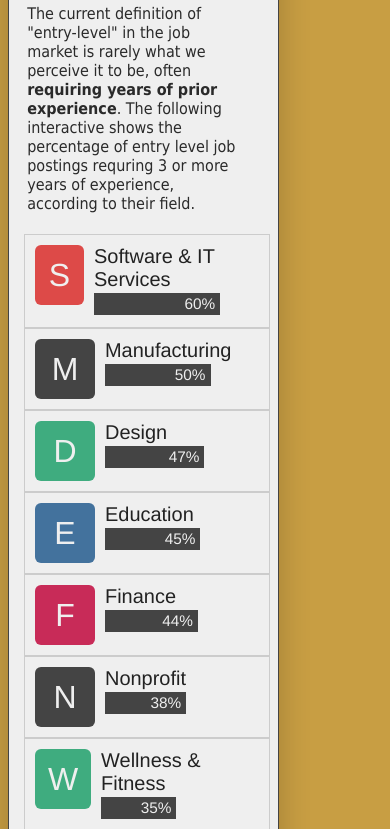
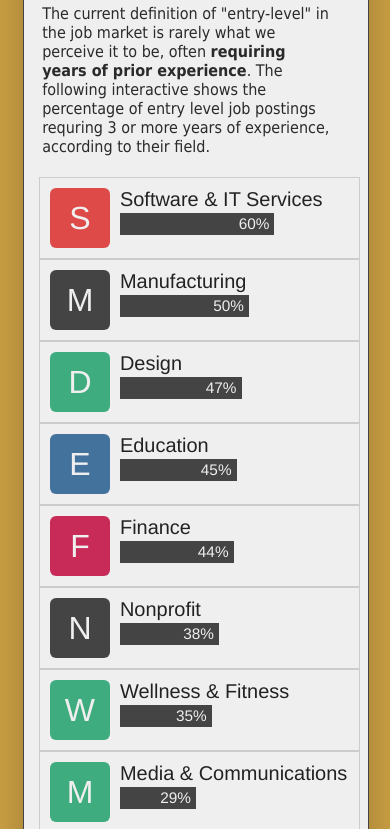
Before and after one commit to schubert-da/MM-w34-EntryLevelMirage, a plain HTML site: page index.html in a window 390 px wide. Shown: the part 114-943 px from the top of the page. Drawn offline with nearby package versions, Linux system fonts and the light colour scheme.

Commit message:
fixed viz-container alignment on smaller screens

```diff
--- a/style.css
+++ b/style.css
@@ -19,11 +19,11 @@ body{
 
 @media (max-width: 600px) {
     .viz-container {
-        width: 60%;
+        width: 80%;
         min-width: unset !important;
 
         position: relative;
-        left: 0%;
+        left: 4%;
     }
 }
 
```
